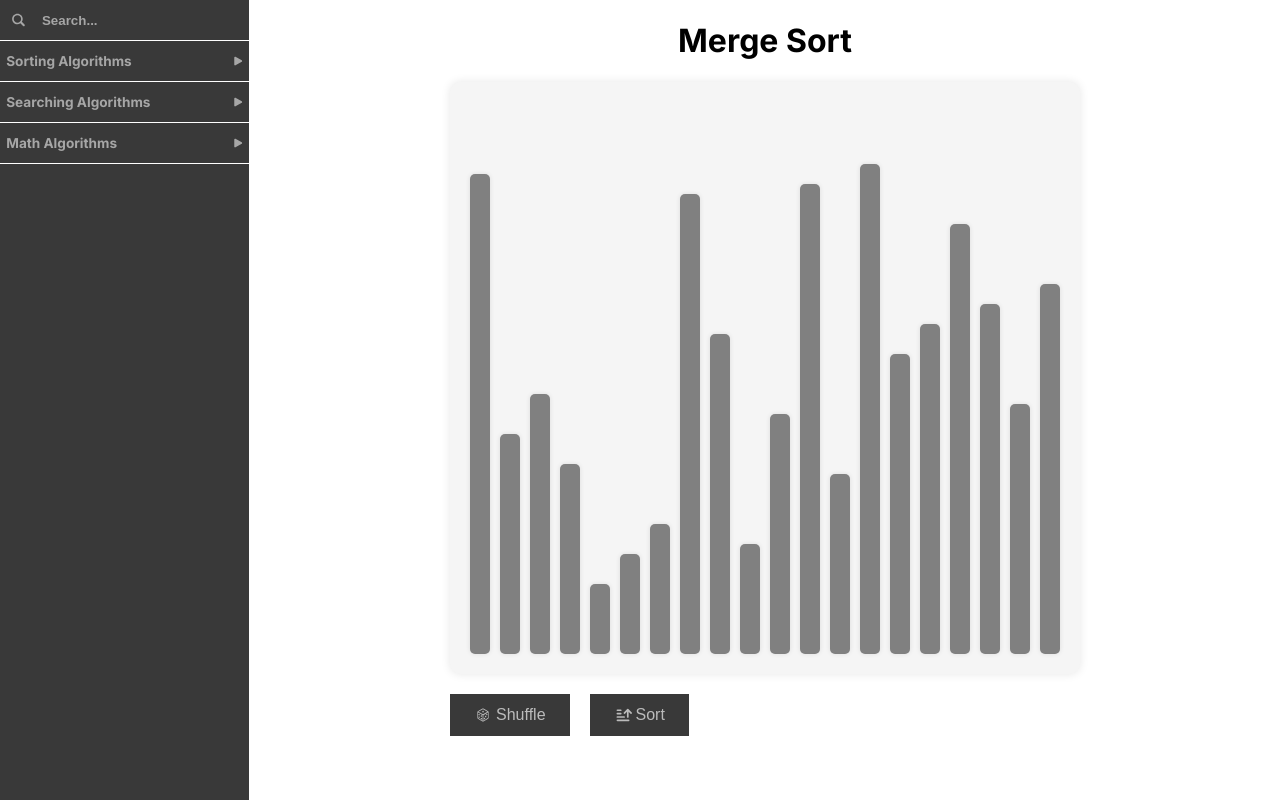
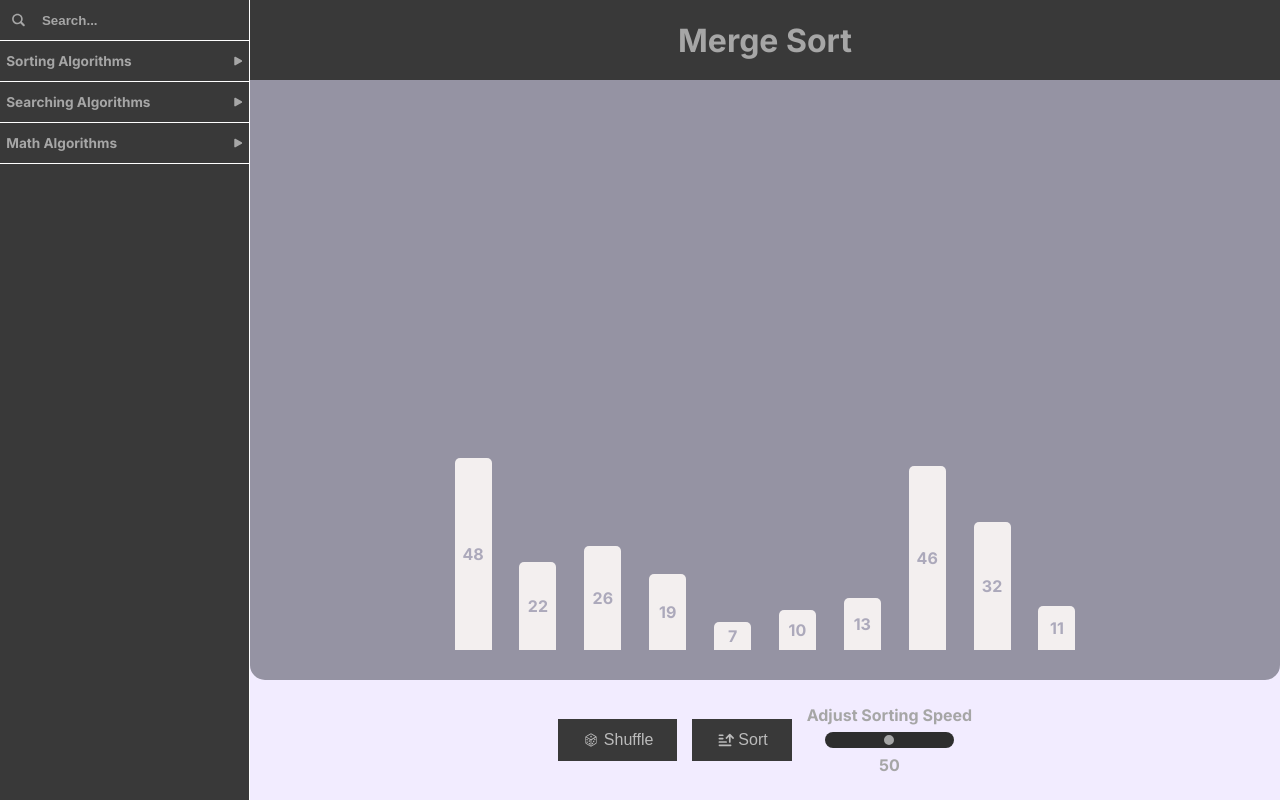
Before and after one commit to DjDister/Algorithms-View, a Next.js app: page /sorting-algorithms/merge-sort in a window 1280 px wide. Built offline with nearby package versions, Linux system fonts and the light colour scheme.

Commit message:
refactored merge sort to graphlayout component

```diff
--- a/src/app/(algorithms)/sorting-algorithms/merge-sort/page.tsx
+++ b/src/app/(algorithms)/sorting-algorithms/merge-sort/page.tsx
@@ -1,10 +1,112 @@
-import MergeVisulization from "@/components/MergeVisualization/MergeVisulization";
-import styles from "./styles.module.css";
+"use client";
+
+import GraphLayout from "@/components/GraphLayout/GraphLayout";
+import { createRandomArray, shuffle } from "@/utils/arrays-utils";
+import {
+  BASE_SORTING_SPEED,
+  BASE_SORTING_TIMEOUT,
+  SORTING_MULTIPLIER,
+} from "@/utils/consts/sorting.consts";
+import { useState } from "react";
+const initialArray = createRandomArray(10);
+
 export default function Page() {
+  const [chartData, setChartData] = useState(initialArray);
+  const [leftCompared, setLeftCompared] = useState<number | null>(null);
+  const [rightCompared, setRightCompared] = useState<number | null>(null);
+  const [leftComparing, setLeftComparing] = useState<number[]>([]);
+  const [rightComparing, setRightComparing] = useState<number[]>([]);
+  const [sortingSpeed, setSortingSpeed] = useState<number>(BASE_SORTING_SPEED);
+
+  const removeItemsAndSetThemSorted = (sorted: number[]) => {
+    setChartData((prev) => {
+      const newChartData = prev.filter((item) => !sorted.includes(item));
+      return [...sorted, ...newChartData];
+    });
+  };
+
+  const mergeSort = async (array: number[]): Promise<number[]> => {
+    if (array.length <= 1) return array;
+
+    const mid = Math.floor(array.length / 2);
+    const left: number[] = await mergeSort(array.slice(0, mid));
+    const right: number[] = await mergeSort(array.slice(mid));
+    const mergeResult = await merge(left, right);
+
+    await new Promise((resolve) =>
+      setTimeout(resolve, BASE_SORTING_TIMEOUT / sortingSpeed)
+    );
+
+    return mergeResult;
+  };
+
+  const merge = async (left: number[], right: number[]) => {
+    const result = [];
+    let i = 0,
+      j = 0;
+    setLeftComparing(left);
+    setRightComparing(right);
+
+    while (i < left.length && j < right.length) {
+      setLeftCompared(left[i]);
+      setRightCompared(right[j]);
+
+      if (left[i] < right[j]) {
+        result.push(left[i]);
+        i++;
+      } else {
+        result.push(right[j]);
+        j++;
+      }
+
+      await new Promise((resolve) =>
+        setTimeout(resolve, BASE_SORTING_TIMEOUT / sortingSpeed)
+      );
+      removeItemsAndSetThemSorted(
+        result.concat(left.slice(i)).concat(right.slice(j))
+      );
+    }
+
+    return result.concat(left.slice(i)).concat(right.slice(j));
+  };
+
+  const handleRandomize = async () => {
+    setChartData(() => shuffle(chartData));
+    setLeftCompared(null);
+    setRightCompared(null);
+    setLeftComparing([]);
+    setRightComparing([]);
+  };
+
+  const handleSort = async () => {
+    await mergeSort(chartData);
+  };
+
   return (
-    <div className={styles.container}>
-      <h1>Merge Sort</h1>
-      <MergeVisulization />
-    </div>
+    <GraphLayout
+      sorrtingArray={chartData}
+      onRandomize={handleRandomize}
+      onSort={handleSort}
+      isAbleToSort={true}
+      chosenColumn={leftCompared ? chartData.indexOf(leftCompared) : undefined}
+      comparingColumn={
+        rightCompared ? chartData.indexOf(rightCompared) : undefined
+      }
+      customTextColor={"#fff"}
+      title="Merge Sort"
+      indexesToStyle={[
+        {
+          indexes: leftComparing.map((item) => chartData.indexOf(item)),
+          style: { backgroundColor: "red" },
+        },
+        {
+          indexes: rightComparing.map((item) => chartData.indexOf(item)),
+          style: { backgroundColor: "blue" },
+        },
+      ]}
+      sortingSpeedFunction={(speed: number) =>
+        setSortingSpeed(speed * SORTING_MULTIPLIER)
+      }
+    />
   );
 }
--- a/src/components/ChartVisualization/ChartVisualization.module.css
+++ /dev/null
@@ -1,25 +0,0 @@
-
-.chartContainer{
-
-    width: 100%;
-    height: 100%;
-    display: flex;
-    justify-content: center;
-    align-items: flex-end;
-    padding: 20px;
-    box-sizing: border-box;
-    background-color: #f5f5f5;
-    border-radius: 10px;
-    box-shadow: 0 0 10px rgba(0, 0, 0, 0.1);
-    margin-bottom: 20px;
-    gap: 10px
-}
-
-.chartBar{
-    width: 20px;
-    background-color: grey;
-    border-radius: 5px;
-    box-shadow: 0 0 5px rgba(0, 0, 0, 0.1);
-    transition: 0.3s;
-    transition: "height 0.5s ease-in-out"
-}
--- a/src/components/ChartVisualization/ChartVisualization.tsx
+++ /dev/null
@@ -1,67 +0,0 @@
-"use client";
-
-import React, { useEffect, useState } from "react";
-import styles from "./ChartVisualization.module.css";
-import Image from "next/image";
-export default function ChartVisualization({
-  array,
-  highliteItems,
-  highliteOne,
-  highliteTwo,
-}: {
-  array: number[];
-  highliteItems: number[][];
-  highliteOne: number | null;
-  highliteTwo: number | null;
-}) {
-  const firstHighlite = highliteItems[0];
-  const secondHighlite = highliteItems[1];
-  const leftColor = "red";
-  const rightColor = "blue";
-  const [bars, setBars] = useState<number[]>([]);
-
-  useEffect(() => {
-    setBars(array);
-  }, [array]);
-
-  useEffect(() => {
-    if (highliteOne !== null && highliteTwo !== null) {
-      const updatedBars = [...bars];
-      const temp = updatedBars[highliteOne];
-      updatedBars[highliteOne] = updatedBars[highliteTwo];
-      updatedBars[highliteTwo] = temp;
-      setBars(updatedBars);
-    }
-  }, [highliteOne, highliteTwo]);
-
-  return (
-    <div
-      className={styles.chartContainer}
-      style={{ minHeight: `${Math.max(...array) * 10 + 20}px` }}
-    >
-      {array.map((value, index) => (
-        <div key={index}>
-          {(highliteOne === value || highliteTwo === value) && (
-            <Image
-              src="/svg/ArrowDown.svg"
-              alt="arrow-down"
-              width={20}
-              height={20}
-            />
-          )}
-          <div
-            className={styles.chartBar}
-            style={{
-              height: `${value * 10}px`,
-              backgroundColor: firstHighlite.includes(value)
-                ? leftColor
-                : secondHighlite.includes(value)
-                ? rightColor
-                : "grey",
-            }}
-          />
-        </div>
-      ))}
-    </div>
-  );
-}
--- a/src/components/MergeVisualization/MergeVisualization.module.css
+++ /dev/null
@@ -1,5 +0,0 @@
-.btnsContainer{
-    display: flex;
-    align-items: center;
-    gap: 20px
-}
--- a/src/components/MergeVisualization/MergeVisulization.tsx
+++ /dev/null
@@ -1,94 +0,0 @@
-"use client";
-
-import React, { useState } from "react";
-import ChartVisualization from "../ChartVisualization/ChartVisualization";
-import { createRandomArray, shuffle } from "../../utils/arrays-utils";
-import Button from "../Button/Button";
-import styles from "./MergeVisualization.module.css";
-import DiceSvg from "../../../public/svg/DiceSvg";
-import SortSvg from "../../../public/svg/SortSvg";
-
-const initialArray = createRandomArray(20);
-
-export default function MergeVisualization() {
-  const [chartData, setChartData] = useState(initialArray);
-  const [leftCompared, setLeftCompared] = useState<number | null>(null);
-  const [rightCompared, setRightCompared] = useState<number | null>(null);
-  const [leftComparing, setLeftComparing] = useState<number[]>([]);
-  const [rightComparing, setRightComparing] = useState<number[]>([]);
-
-  const removeItemsAndSetThemSorted = (sorted: number[]) => {
-    setChartData((prev) => {
-      const newChartData = prev.filter((item) => !sorted.includes(item));
-      return [...sorted, ...newChartData];
-    });
-  };
-
-  const mergeSort = async (array: number[]): Promise<number[]> => {
-    if (array.length <= 1) return array;
-
-    const mid = Math.floor(array.length / 2);
-    const left: number[] = await mergeSort(array.slice(0, mid));
-    const right: number[] = await mergeSort(array.slice(mid));
-    const mergeResult = await merge(left, right);
-
-    await new Promise((resolve) => setTimeout(resolve, 1000));
-
-    return mergeResult;
-  };
-
-  const merge = async (left: number[], right: number[]) => {
-    const result = [];
-    let i = 0,
-      j = 0;
-    setLeftComparing(left);
-    setRightComparing(right);
-
-    while (i < left.length && j < right.length) {
-      setLeftCompared(left[i]);
-      setRightCompared(right[j]);
-
-      if (left[i] < right[j]) {
-        result.push(left[i]);
-        i++;
-      } else {
-        result.push(right[j]);
-        j++;
-      }
-
-      await new Promise((resolve) => setTimeout(resolve, 1000));
-      removeItemsAndSetThemSorted(
-        result.concat(left.slice(i)).concat(right.slice(j))
-      );
-    }
-
-    return result.concat(left.slice(i)).concat(right.slice(j));
-  };
-
-  const handleRandomize = async () => {
-    setChartData(() => shuffle(chartData));
-  };
-
-  const handleSort = async () => {
-    await mergeSort(chartData);
-  };
-
-  return (
-    <div>
-      <ChartVisualization
-        array={chartData}
-        highliteItems={[leftComparing, rightComparing]}
-        highliteOne={leftCompared}
-        highliteTwo={rightCompared}
-      />
-      <div className={styles.btnsContainer}>
-        <Button onClick={handleRandomize} icon={<DiceSvg />}>
-          Shuffle
-        </Button>
-        <Button onClick={handleSort} icon={<SortSvg />}>
-          Sort
-        </Button>
-      </div>
-    </div>
-  );
-}
```
